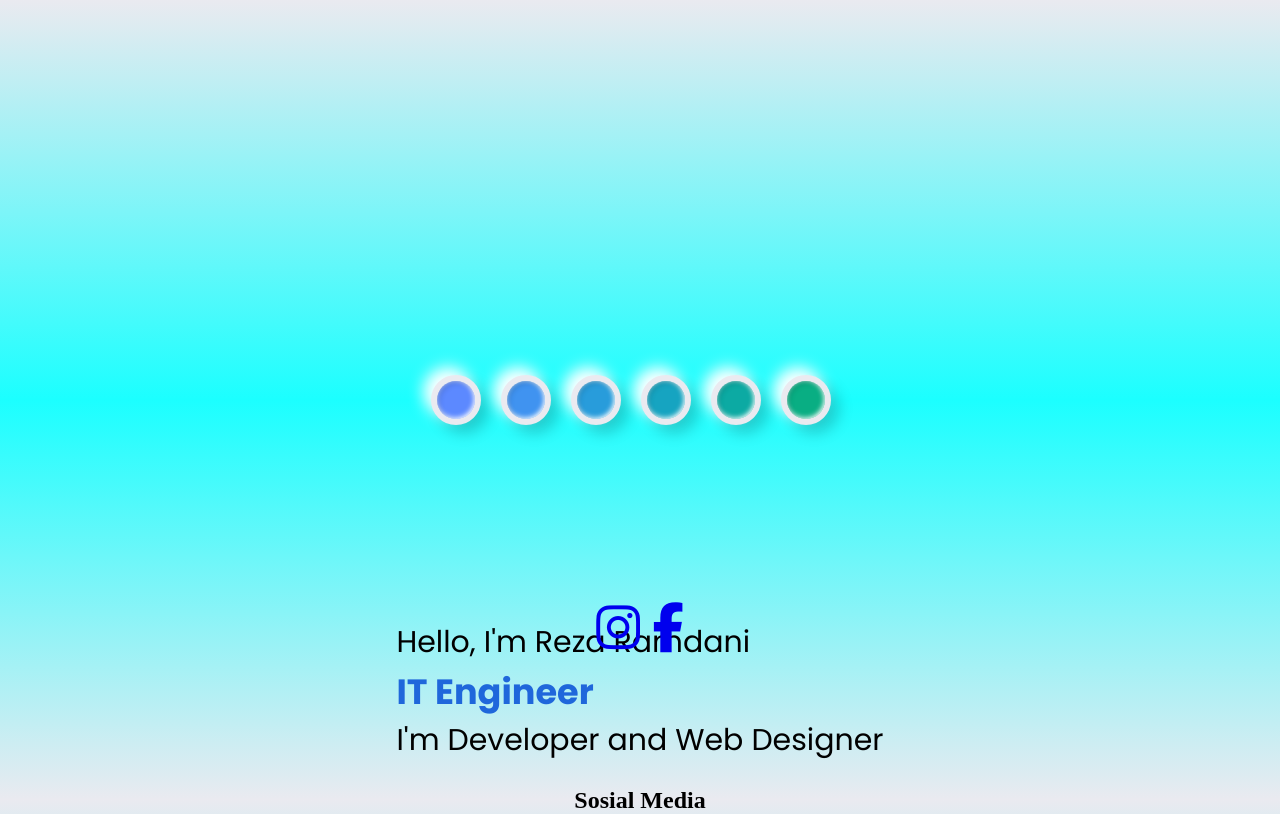
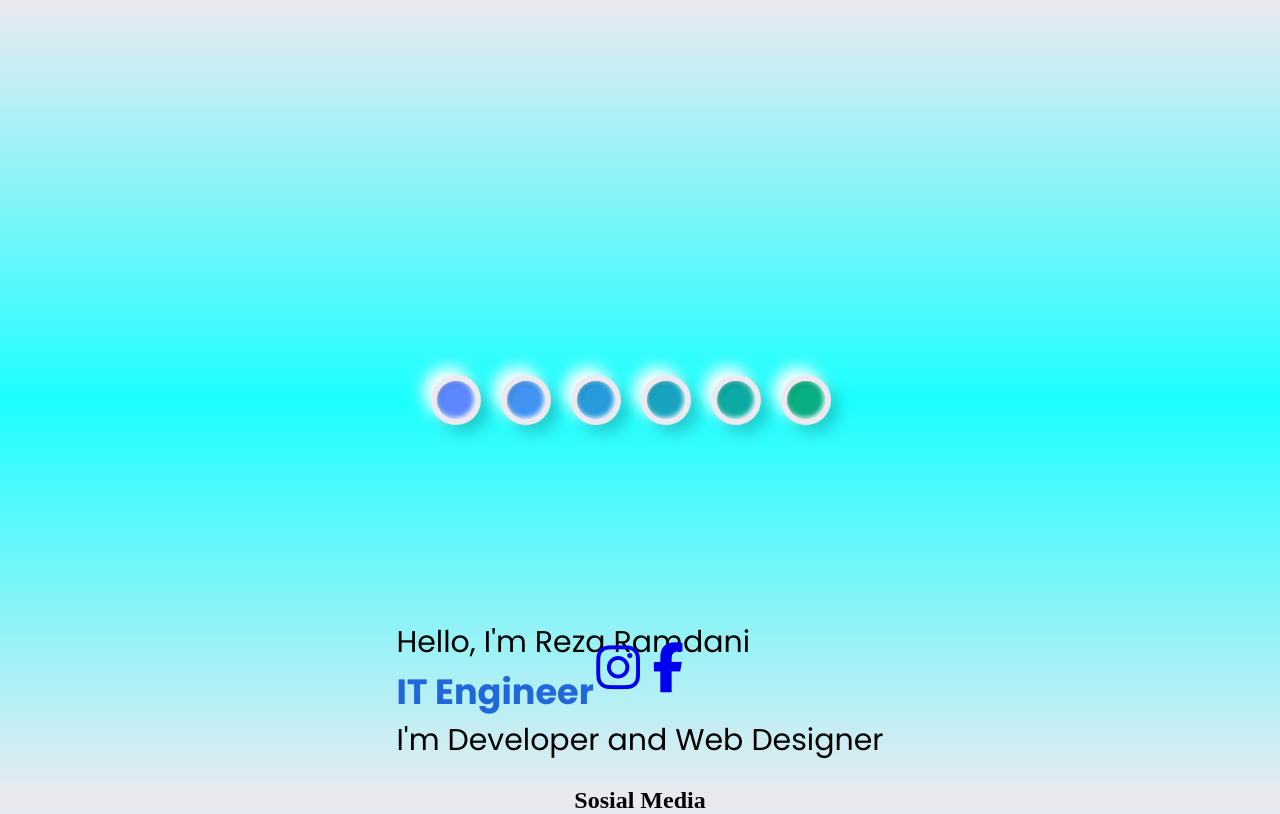
Before and after one commit to ar2oprojectreza/ar2oprojectreza.github.io, a plain HTML site: page index.html in a window 1280 px wide. Drawn offline with Linux system fonts and the light colour scheme.

Commit message:
Update style.css

```diff
--- a/style.css
+++ b/style.css
@@ -71,7 +71,7 @@ h3 {
 
 .sosial {
   position: absolute;
-  top: 75%;
+  top: 80%;
   font-size: 50px;
 
 }
```
